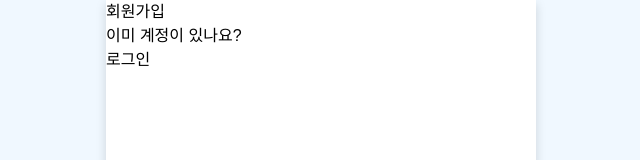
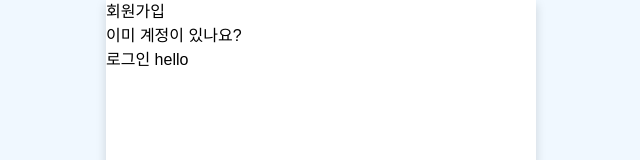
Before and after one commit to yoonsueworks/Newdok, a Next.js app: page /onboarding in a window 1280 px wide. Shown: the top 160 px of the page, without its empty margins (319-959 px from the left). Built offline with nearby package versions, Linux system fonts and the light colour scheme.

Commit message:
test hello

```diff
--- a/pages/onboarding/index.js
+++ b/pages/onboarding/index.js
@@ -7,7 +7,7 @@ const Onboarding = () => {
       <div onClick={() => router.push("/signup")}>회원가입</div>
       <span>
         이미 계정이 있나요?
-        <div onClick={() => router.push("/login")}>로그인</div>
+        <div onClick={() => router.push("/login")}>로그인 hello</div>
       </span>
     </div>
   );
```
